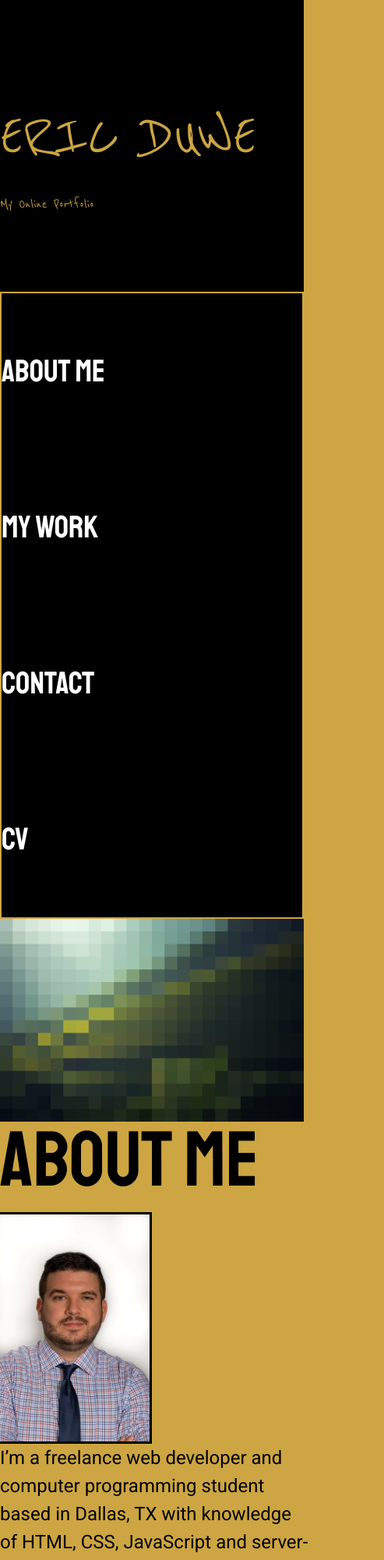
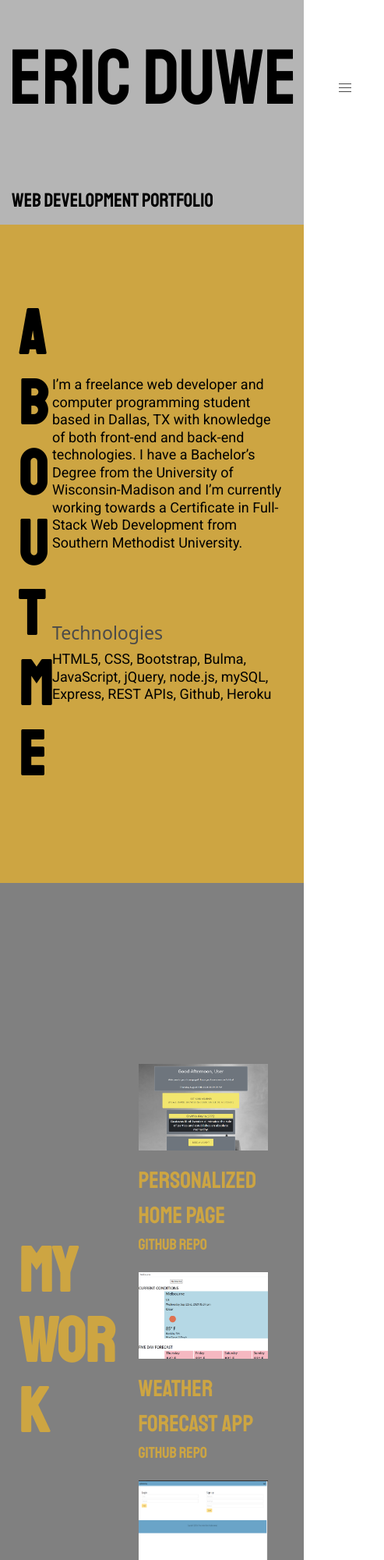
Before and after one commit to ericduwe/Portfolio, a plain HTML site: page index.html in a window 390 px wide. Shown: the top 2000 px of the page at 78% size, 493 px wide, since content can reach past the window. Drawn offline with nearby package versions, Linux system fonts and the light colour scheme.

Commit message:
redesigned page with Bulma, included new project, github repo links and improved mobile responsiveness

```diff
--- a/assets/style.css
+++ b/assets/style.css
@@ -14,56 +14,23 @@ body {
 }
 
 /* Styling for main header and subheader at top of page */
-header {
-    margin: 0;
-    background-color: #000;
-}
 
-header h1 {
-    color: var(--primary);
-    background-color: #000;
-    font-family: "Reenie Beanie", cursive;
-    font-style: bold;
-    font-size: 100px;
-    text-transform: uppercase;
-    display: flex;
-    justify-content: flex-start;
-    align-items: center;
-    width: 100%;
-    margin: 0;
-    height: 350px;
 
-}
-
-header h6 {
-    color: var(--primary);
-    background-color: #000;
-    font-family: "Reenie Beanie", cursive;
-    font-size: 30px;
-    position: relative;
-    bottom: 100px;
-    margin: 0;
-}
 
 /*Nav bar styling*/
-nav ul {
-    list-style-type: none;
-    height: 100px;
-    margin: 0;
-    padding: 0;
+
+/* .navbar-start {
     display: flex;
-    justify-content: flex-start;
-    align-items: center;
-
-}
+    flex-direction: row;
+    justify-content:flex-start;
+} */
 
 nav a {
     margin-right: 250px;
-
     font-family: "Staatliches";
     font-size: 40px;
-    color: #fff;
     text-decoration: none;
+    color: #000
 
 }
 
@@ -73,47 +40,47 @@ nav a:hover {
     justify-content: space-between;
     font-family: "Staatliches";
     font-size: 40px;
-    color: var(--primary);
+    color: gray;
     text-decoration: none;
+    font-weight: bold;
 }
 
-nav {
-    background-color: #000;
-    border: 2px solid var(--primary)
+.navbar-brand h1 {
 
+    font-family: "Staatliches";
+    font-size: 100px;
+    color: #000;
+
+
+}
+.navbar h6 {
+    font-family: "Staatliches";
+    font-size: 25px;
+    color: #000;
+    margin-left: 15px;
+
+}
+
+#burger {
+    width: 100px;
+    height: 200px;
+}
+
+
+/*Styling for each section's header*/
+.section-heading {
+    background-color: grey;
+    color: var(--primary);
+    width: 60%;
+    font-family: 'Staatliches';
+    font-size: 80px;
 }
 
 
 
-/*Styling for each section's header*/
-.section-heading {
-    background-color: #000;
-    color: var(--primary);
-    display: flex;
-    align-items: center;
-    width: 100%;
-    height: 100px;
-    margin: 0;
-    font-family: 'Staatliches';
-    font-size: 100px;
-}
-
-/*main image positioning*/
-#top-photo {
-    margin: 0;
-    width: 100%;
-}
-
-#top-photo img {
-    width: 100%;
-    margin: 0;
-
-}
-
 /*About Me Section*/
 #about-me {
-    height: 850px;
-    width: 100%;
+
     background-color: var(--primary);
 
 }
@@ -123,108 +90,111 @@ nav {
     color: #000;
 }
 
-#about-me article {
-    height: 800px;
-
-}
 
 #about-me article img {
     border: 3px solid #000;
-    display: block;
     float: right;
-    max-width: 480px;
-    max-height: 550px;
     min-width: 200px;
     width: 20%;
-    height: auto;
-    margin: 0;
 }
 
 article p {
     font-family: "Roboto", sans-serif;
-    font-size: 24px;
+    font-size: 18px;
     color: #000;
-    margin: 0;
-    display: flex;
-    justify-content: flex-end;
-    width: 50%;
-    min-width: 400px;
-    overflow: hidden;
 }
 
 
 /*My Work Section*/
 #portfolio {
     height: 1200px;
-    width: 100%;
-    background-color: #000
+    background-color: grey
 }
 
-#portfolio #project-2 img, #portfolio #project-3 img {
-    max-height: 50%;
-    max-width: 50%;
-    height: auto;
-    width: auto;
-    border: 3px solid var(--primary);
-}
 
-#column-1 {
-    width: 50%;
-    float: left;
-}
 
-#column-2 {
-    width: 50%;
-    float: right;
-}
-
-#portfolio #column-1 img {
-    height: auto;
-    width: auto;
-    max-height: 100%;
-    max-width: 100%;
-    border: 3px solid var(--primary);
-}
-
-#portfolio li, #portfolio a {
+#portfolio a {
     list-style-type: none;
     text-decoration: none;
     color: var(--primary);
-    font-family: "Reenie Beanie", cursive;
-    font-size: 40px;
+
+    font-family: "Staatliches";
 }
 
-#portfolio ul {
-    display: flex;
-    flex-direction: column;
-    align-items: center;
+#portfolio a:hover {
+    list-style-type: none;
+    text-decoration: none;
+    color: #beb294;
+
+    font-family: "Staatliches";
 }
+
+.project-card {
+    padding: 10px;
+}
+
+.project-link {
+    font-size: 30px;
+}
+
+.repo-link {
+    font-size: 20px;
+}
+
+
 
 /*Contact Section*/
 #contact h2 {
+    width: 100%;
+    text-align: center;
     background-color: var(--primary);
     color: #000;
 }
 
 #contact {
     background-color: var(--primary);
-    display: block;
 }
 
-#contact h3 {
-    font-size: 30px;
+.contact-grid {
+    width: 100%;
+    display: flex;
+    flex-direction: column;
+    align-items: center;
 }
+
 
 #contact h4 {
     font-family: "Staatliches";
-    font-size: 40px;
-    padding-bottom: 100px;
+    font-size: 30px;
+    /* padding-bottom: 100px; */
+}
+
+#contact a {
+    font-family: "Staatliches";
+    font-size: 30px;
+    color: black;
+    text-decoration: none;
+
+}
+
+#contact a:hover {
+
+    font-family: "Staatliches";
+    font-size: 30px;
+    font-weight: bold;
+    color: grey;
+    text-decoration: none;
+}
+
+.level-item {
+    padding: 10px;
 }
 
 
-/*Changes for smaller screen devices*/
-@media screen and (max-width: 768px) {
-    nav ul {
+
+/* Changes for smaller screen devices */
+/* @media screen and (max-width: 768px) { */
+    /* nav ul {
         list-style-type: none;
         height: 800px;
         margin: 0;
@@ -233,22 +203,9 @@ article p {
         flex-wrap: wrap;
         justify-content: space-between;
         align-items: center;
-    }
+    } */
 
-    #about-me article img {
-        border: 3px solid #000;
-        display: block;
-        max-width: 480px;
-        max-height: 550px;
-        min-width: 200px;
-        width: 20%;
-        height: auto;
-        margin-right: 50%;
-    }
-
-}
-
-@media screen and (max-width: 480px) {
+/* @media screen and (max-width: 480px) {
     nav ul {
         list-style-type: none;
         height: 800px;
@@ -297,4 +254,4 @@ article p {
         margin: 0;
     }
 
-}
+} */
--- a/index.html
+++ b/index.html
@@ -9,67 +9,89 @@
     <link rel="preconnect" href="https://fonts.googleapis.com">
     <link rel="preconnect" href="https://fonts.gstatic.com" crossorigin>
     <link href="https://fonts.googleapis.com/css2?family=Reenie+Beanie&family=Staatliches&family=Roboto&display=swap" rel="stylesheet">
+    <link rel="stylesheet" href="https://cdn.jsdelivr.net/npm/bulma@0.9.3/css/bulma.min.css">
     <link href="https://cdn.jsdelivr.net/npm/bootstrap@5.1.0/dist/css/bootstrap.min.css" rel="stylesheet" integrity="sha384-KyZXEAg3QhqLMpG8r+8fhAXLRk2vvoC2f3B09zVXn8CA5QIVfZOJ3BCsw2P0p/We" crossorigin="anonymous">
+    <script src="https://kit.fontawesome.com/f6a3ad253f.js" crossorigin="anonymous"></script>
     <link rel="stylesheet" href="./assets/style.css">
 </head>
 
 <body>
-    <header>
-        <h1>Eric Duwe</h1>
-        <h6>My Online Portfolio</h6>
-    </header>
-    <nav>
-        <ul class="nav">
-            <li><a href=#about-me>About Me</a></li>
-            <li><a href=#portfolio>My Work</a></li>
-            <li><a href=#contact>Contact</a></li>
-            <li><a href="https://docs.google.com/document/d/1fA2QK3tCP5Js0bEtjsRqw7YkvB521kq_KTqpSSA40YE/edit?usp=sharing">CV</a></li>
+    <nav class="navbar has-background-grey-light is-spaced" role="navigation" aria-label="main navigation">
+        <div class ="navbar-brand block">
+            <h1 class="block navbar-item">Eric Duwe</h1>
+            <a role="button" class="navbar-burger" aria-label="menu" aria-expanded="false" id="burger" data-target="navbarBasicExample" onclick='toggleBurger()'>
+                <span aria-hidden="true"></span>
+                <span aria-hidden="true"></span>
+                <span aria-hidden="true"></span>
+            </a>
+        </div>
+        <h6>Web Development Portfolio</h6>
+        <ul class="navbar-menu has-background-grey-light" id="navbar-menu">
+            <div class="navbar-start">
+                <li class="navbar-item"><a href=#about-me>About Me</a></li>
+                <li class="navbar-item"><a href=#portfolio>My Work</a></li>
+                <li class="navbar-item"><a href=#contact>Contact</a></li>
+                <li class="navbar-item"><a href="https://docs.google.com/document/d/1fA2QK3tCP5Js0bEtjsRqw7YkvB521kq_KTqpSSA40YE/edit?usp=sharing" target="_blank">CV</a></li>
+            </div>
         </ul>
     </nav>
-    <figure id="top-photo">
-        <img src="assets/images/rice-plantation.png" alt="rice-plantation">
-    </figure>
     <main>
-        <section id="about-me">
-            <h2 class="section-heading" id="about-me-heading">About Me</h2>
-            <article>
-                <figure><img src="./assets/images/profile-photo.jpg" alt="profile photo"></figure>
-                <p id="about-me-text">I’m a freelance web developer and computer programming student based in Dallas, TX with knowledge of HTML, CSS, JavaScript and server-side API functionality. I specialize in web design and development for small businesses and non-profits that need a simple, strong boost to their online presence to increase revenue and visibility.
-                <br>
-                I have a Bachelor’s Degree from the University of Wisconsin-Madison and I’m currently working towards a Certificate in Full-Stack Web Development from Southern Methodist University.
+        <section id="about-me" class="hero is-fullheight">
+            <div class="hero-body">
+                <h2 class="title section-heading" id="about-me-heading">About Me</h2>
+                <article class="subtitle">
 
-            </article>
+                    <p id="about-me-text">I’m a freelance web developer and computer programming student based in Dallas, TX with knowledge of both front-end and back-end technologies.
+                    I have a Bachelor’s Degree from the University of Wisconsin-Madison and I’m currently working towards a Certificate in Full-Stack Web Development from Southern Methodist University.</p>
+                    </br></br></br>
+                    <h3>Technologies</h3>
+                    <p>HTML5, CSS, Bootstrap, Bulma, JavaScript, jQuery, node.js, mySQL, Express, REST APIs, Github, Heroku</p>
+                </article>
+            </div>
         </section>
-        <section id="portfolio">
-            <h2 class="section-heading">My Work</h2>
-            <div id="column-1">
-                <a href="https://jpolmon.github.io/Project01/"><img id="thumbnail-1" src= "./assets/images/Project-Screenshot.PNG">Personalized Home Page</a>
-            </div id="column-2">
-                <ul>
-                    <li id="project-2"><a href="https://ericduwe.github.io/weatherApp/"><img src="./assets/images/WeatherApp-Screenshot.PNG">Weather Forecast App</a></li>
-                    <li id="project-3"><a href="https://ericduwe.github.io/passwordGenerator/"><img src="./assets/images/PW-Screenshot.PNG">Password Generator App</a></li>
-                </ul>
-        </section>
-        <section id="contact">
-            <h2 class="section-heading">Contact</h2>
-            <br>
-            <div class="row vertical-align">
-                <div class="col">
-                    <h4>ericduwe@gmail.com</h4>
-                </div>
-                <div class="col">
-                    <h4>(708) 217-7579</h4>
-                </div>
-                <div class="col">
-                    <h4><a href="https://www.linkedin.com/in/eric-duwe/">LinkedIn</a></h4>
-                </div>
-                <div class="col">
-                    <h4><a href="https://github.com/ericduwe">Github</a></h4>
+        <section id="portfolio" class="hero is-fullheight">
+            <div class="hero-body">
+                <h2 class="section-heading title">My Work</h2>
+                <div class="tile is-parent is-8" id="project-grid">
+                    <div class="tile is-child project-card">
+                        <a class="project-link" href="https://jpolmon.github.io/Project01/" target="_blank"><figure class="image is-3by2"><img src="./assets/images/Project-Screenshot.PNG"></figure>Personalized Home Page</a></br><a class="repo-link" href="https://github.com/jpolmon/Project01" target="_blank">Github Repo</a>
+                    </div>
+                    <div class="tile is-child project-card">
+                        <a class="project-link" href="https://ericduwe.github.io/weatherApp/"><figure class="image is-3by2"><img src="./assets/images/WeatherApp_Screenshot2.PNG"></figure>Weather Forecast App</a></br><a class="repo-link" href="https://github.com/ericduwe/weatherApp" target="_blank">Github Repo</a>
+                    </div>
+                    <div class="tile is-child project-card">
+                        <a class="project-link" href="https://ericduwe.github.io/passwordGenerator/"><figure class="image is-3by2"><img src="./assets/images/myworkoutlog_screenshot.png"></figure>myWorkoutLog</a></br><a class="repo-link" href="https://github.com/jsoh11/ExerciseLog" target="_blank">Github Repo</a>
+                    </div>
                 </div>
             </div>
         </section>
+        <section id="contact" class="hero is-fullheight">
+            <h2 class="section-heading">Contact</h2>
+                <div class="container contact-grid">
+                    <div class="block tile contact-item">
+                        <h4><a href="mailto:ericduwe@gmail.com"><span class="icon"><i class="fas fa-paper-plane"></i></span> ericduwe@gmail.com</a></h4>
+                    </div>
+                    <div class="block tile contact-item">
+                        <h4><a href="https://www.linkedin.com/in/eric-duwe/" target="_blank"><span class="icon"><i class="fab fa-linkedin"></i></span> LinkedIn</a></h4>
+                    </div>
+                    <div class="block tile contact-item">
+                        <h4><a href="https://github.com/ericduwe" target="_blank"><span class="icon"><i class="fab fa-github"></i></span> Github</a></h4>
+                    </div>
+                    <div class="block tile contact-item">
+                        <h4><i class="fas fa-phone-square"></i> (708) 217-7579</h4>
+                    </div>
+                    <div class="block tile is-4 contact-item">
+                        <figure class="level-item image is-16by16">
+                            <img src="./assets/images/profile-photo.jpg" alt="profile photo" class="is-rounded" id="profile-photo">
+                        </figure>
+                    </div>
+                </div>
+
+
+        </section>
     </main>
 
+    <script src='navbar.js'></script>
 </body>
 
 </html>
--- /dev/null
+++ b/navbar.js
@@ -0,0 +1,6 @@
+const toggleBurger = () => {
+    let burgerIcon = document.getElementById('burger');
+    let dropMenu = document.getElementById('navbar-menu');
+    burgerIcon.classList.toggle('is-active');
+    dropMenu.classList.toggle('is-active');
+  };
```
Also changed, not shown: assets/images/WeatherApp_Screenshot2.PNG (added), assets/images/myworkoutlog_screenshot.png (added).
